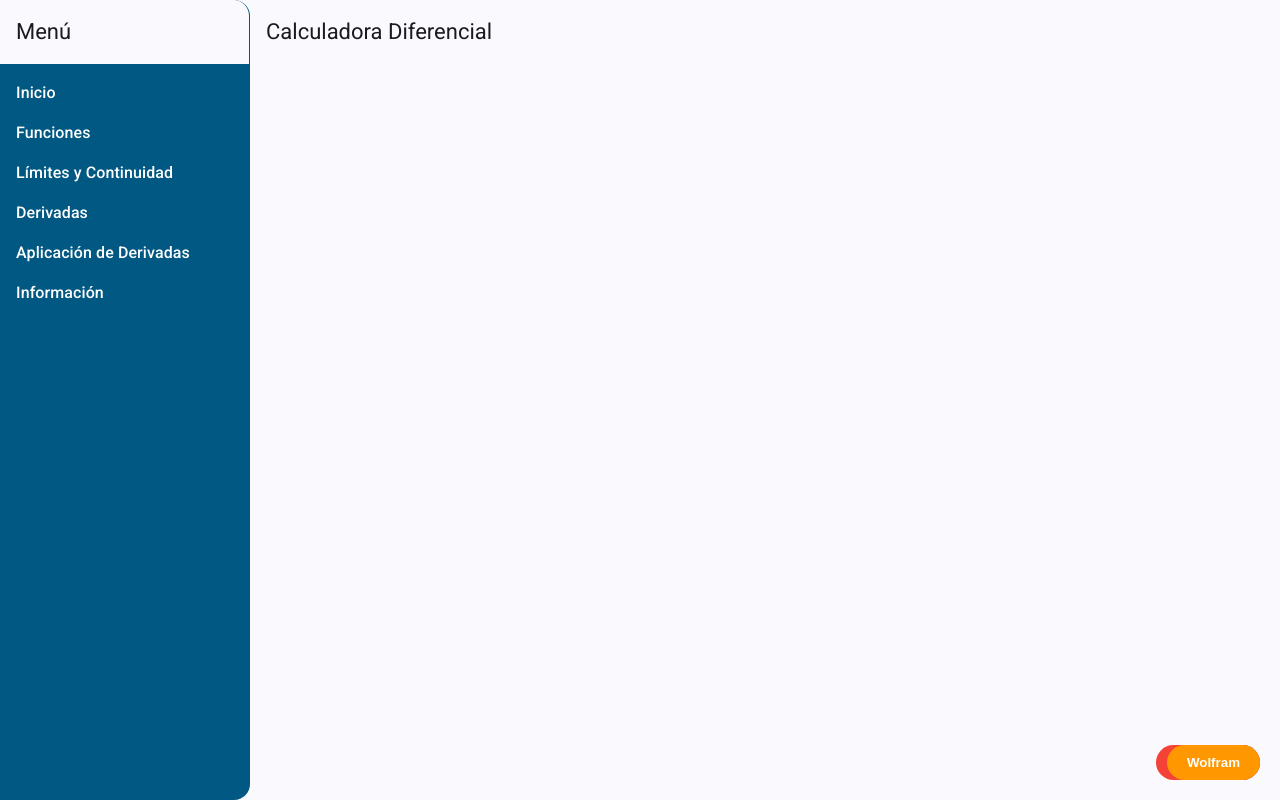
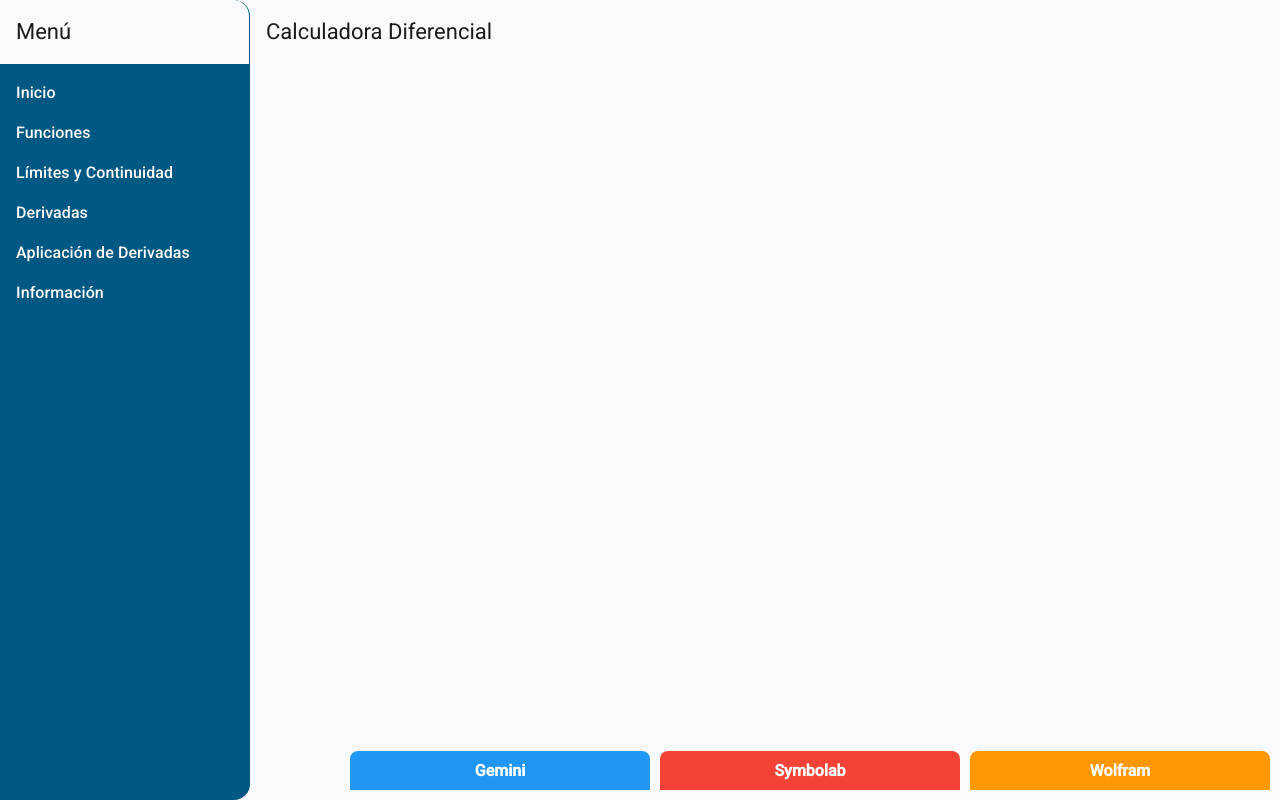
Before and after one commit to MateoLeiton/calculo-diferencial, an Angular app: page /ia-chat in a window 1280 px wide. Built offline with nearby package versions, Linux system fonts and the light colour scheme.

Commit message:
Revertir el commit 56fe0f8

```diff
--- a/src/app/components/ia-chat-container/ia-chat-container.component.html
+++ b/src/app/components/ia-chat-container/ia-chat-container.component.html
@@ -1,19 +1,9 @@
+<!-- src/app/components/ia-chat-container/ia-chat-container.component.html -->
 <div class="chat-container">
   <app-ia-chat-widget
-    title="Gemini"
-    color="#2196f3"
-    minimizedLabel="Gemini">
-  </app-ia-chat-widget>
-
-  <app-ia-chat-widget
-    title="Symbolab"
-    color="#f44336"
-    minimizedLabel="Symbolab">
-  </app-ia-chat-widget>
-
-  <app-ia-chat-widget
-    title="Wolfram Alpha"
-    color="#ff9800"
-    minimizedLabel="Wolfram">
+    *ngFor="let chat of chats"
+    [title]="chat.title"
+    [color]="chat.color"
+    [minimizedLabel]="chat.minimizedLabel">
   </app-ia-chat-widget>
 </div>
--- a/src/app/components/ia-chat-widget/ia-chat-widget.component.html
+++ b/src/app/components/ia-chat-widget/ia-chat-widget.component.html
@@ -1,32 +1,16 @@
-<div class="chat-widget" *ngIf="!isOpen">
-  <button class="open-button" [ngStyle]="{ backgroundColor: color }" (click)="toggleChat()">
-    {{ minimizedLabel }}
-  </button>
-</div>
-
-<div
-  class="chat-box"
-  *ngIf="isOpen"
-  cdkDrag
-  (mousedown)="bringToFront()"
-  [ngStyle]="{
-    width: width + 'px',
-    height: height + 'px',
-    borderColor: color,
-    zIndex: zIndex
-  }"
->
-  <div class="chat-header" [ngStyle]="{ backgroundColor: color }" cdkDragHandle>
-    <span>{{ title }}</span>
-    <button class="close-button" (click)="toggleChat()">−</button>
+<!-- src/app/components/ia-chat-widget/ia-chat-widget.component.html -->
+<div class="chat-widget">
+  <div class="chat-toggle" [ngStyle]="{ backgroundColor: color }" (click)="toggleChat()">
+    {{ isOpen ? 'Minimizar' : minimizedLabel }}
   </div>
 
-  <div class="chat-body">
-    <textarea class="input" placeholder="Escribe tu pregunta aquí..."></textarea>
-    <div class="respuesta">
-      <p>Aquí se mostrará la respuesta de la IA.</p>
+  <div class="chat-box" *ngIf="isOpen" [ngStyle]="{ borderColor: color }">
+    <div class="chat-header" [ngStyle]="{ backgroundColor: color }">
+      {{ title }}
+    </div>
+    <div class="chat-body">
+      <p>Aquí irá la interfaz con la IA correspondiente.</p>
+      <p>Ejemplo: Área de entrada de texto y respuesta.</p>
     </div>
   </div>
-
-  <div class="resizer" (mousedown)="initResize($event)"></div>
 </div>
--- a/src/app/components/ia-chat-widget/ia-chat-widget.component.scss
+++ b/src/app/components/ia-chat-widget/ia-chat-widget.component.scss
@@ -1,85 +1,37 @@
+/* src/app/components/ia-chat-widget/ia-chat-widget.component.scss */
 .chat-widget {
-  position: fixed;
-  bottom: 20px;
-  right: 20px;
-  display: flex;
-  gap: 10px; // Separación entre los botones
+  width: 300px;
+  transition: all 0.3s ease-in-out;
   z-index: 9999;
 
-  .open-button {
-    padding: 10px 20px;
-    border: none;
+  .chat-toggle {
     color: white;
+    padding: 10px;
+    border-radius: 8px 8px 0 0;
+    text-align: center;
+    cursor: pointer;
     font-weight: bold;
-    border-radius: 20px;
-    cursor: pointer;
-  }
   }
 
   .chat-box {
-  position: fixed;
-  bottom: 20px;
-  right: 20px;
     background: white;
-  border: 3px solid;
-  border-radius: 8px;
-  box-shadow: 0px 4px 12px rgba(0, 0, 0, 0.25);
-  display: flex;
-  flex-direction: column;
-  resize: both;
-  overflow: hidden;
+    border: 2px solid;
+    border-top: none;
+    border-radius: 0 0 10px 10px;
+    box-shadow: 0 0 10px rgba(0, 0, 0, 0.3);
 
     .chat-header {
-    padding: 10px;
+      padding: 8px;
       color: white;
       font-weight: bold;
-    display: flex;
-    justify-content: space-between;
-    align-items: center;
-    cursor: move;
-    border-top-left-radius: 8px;
-    border-top-right-radius: 8px;
-  }
-
-  .close-button {
-    background: none;
-    border: none;
-    font-size: 20px;
-    color: white;
-    cursor: pointer;
+      border-radius: 0 0 0 0;
     }
 
     .chat-body {
-    flex: 1;
-    padding: 10px;
-    overflow: auto;
-
-    .input {
-      width: 100%;
-      min-height: 80px;
-      margin-bottom: 10px;
-      resize: vertical;
-      padding: 5px;
-      border: 1px solid #ccc;
-      border-radius: 4px;
-    }
-
-    .respuesta {
-      background: #f5f5f5;
-      padding: 10px;
-      border-radius: 4px;
-      border: 1px solid #ddd;
+      padding: 15px;
+      max-height: 300px;
+      overflow-y: auto;
+      font-size: 14px;
     }
   }
-
-  .resizer {
-    width: 15px;
-    height: 15px;
-    background: #ccc;
-    position: absolute;
-    bottom: 0;
-    right: 0;
-    cursor: se-resize;
-    border-bottom-right-radius: 8px;
 }
-}
--- a/src/app/components/ia-chat-widget/ia-chat-widget.component.ts
+++ b/src/app/components/ia-chat-widget/ia-chat-widget.component.ts
@@ -1,11 +1,11 @@
-import { Component, Input, HostListener } from '@angular/core';
+// src/app/components/ia-chat-widget/ia-chat-widget.component.ts
+import { Component, Input } from '@angular/core';
 import { CommonModule } from '@angular/common';
-import { DragDropModule } from '@angular/cdk/drag-drop';
 
 @Component({
+  standalone: true,
+  imports: [CommonModule],
   selector: 'app-ia-chat-widget',
-  standalone: true,
-  imports: [CommonModule, DragDropModule],
   templateUrl: './ia-chat-widget.component.html',
   styleUrls: ['./ia-chat-widget.component.scss']
 })
@@ -15,47 +15,8 @@
   @Input() minimizedLabel: string = 'IA';
 
   isOpen = false;
-  width = 300;
-  height = 400;
-
-  zIndex = 1;
-  static currentMaxZ = 1;
 
   toggleChat() {
     this.isOpen = !this.isOpen;
-    if (this.isOpen) {
-      this.bringToFront();
-    }
   }
-
-  @HostListener('mousedown')
-  bringToFront() {
-    IaChatWidgetComponent.currentMaxZ++;
-    this.zIndex = IaChatWidgetComponent.currentMaxZ;
-  }
-
-  initResize(event: MouseEvent) {
-    event.preventDefault();
-    event.stopPropagation();
-
-    const startX = event.clientX;
-    const startY = event.clientY;
-    const startWidth = this.width;
-    const startHeight = this.height;
-
-    const mouseMoveHandler = (moveEvent: MouseEvent) => {
-      this.width = startWidth + (moveEvent.clientX - startX);
-      this.height = startHeight + (moveEvent.clientY - startY);
-    };
-
-    const mouseUpHandler = () => {
-      document.removeEventListener('mousemove', mouseMoveHandler);
-      document.removeEventListener('mouseup', mouseUpHandler);
-    };
-
-    document.addEventListener('mousemove', mouseMoveHandler);
-    document.addEventListener('mouseup', mouseUpHandler);
-  }
-
-
 }
```
Lines whose indentation alone changed are shown as unchanged.
